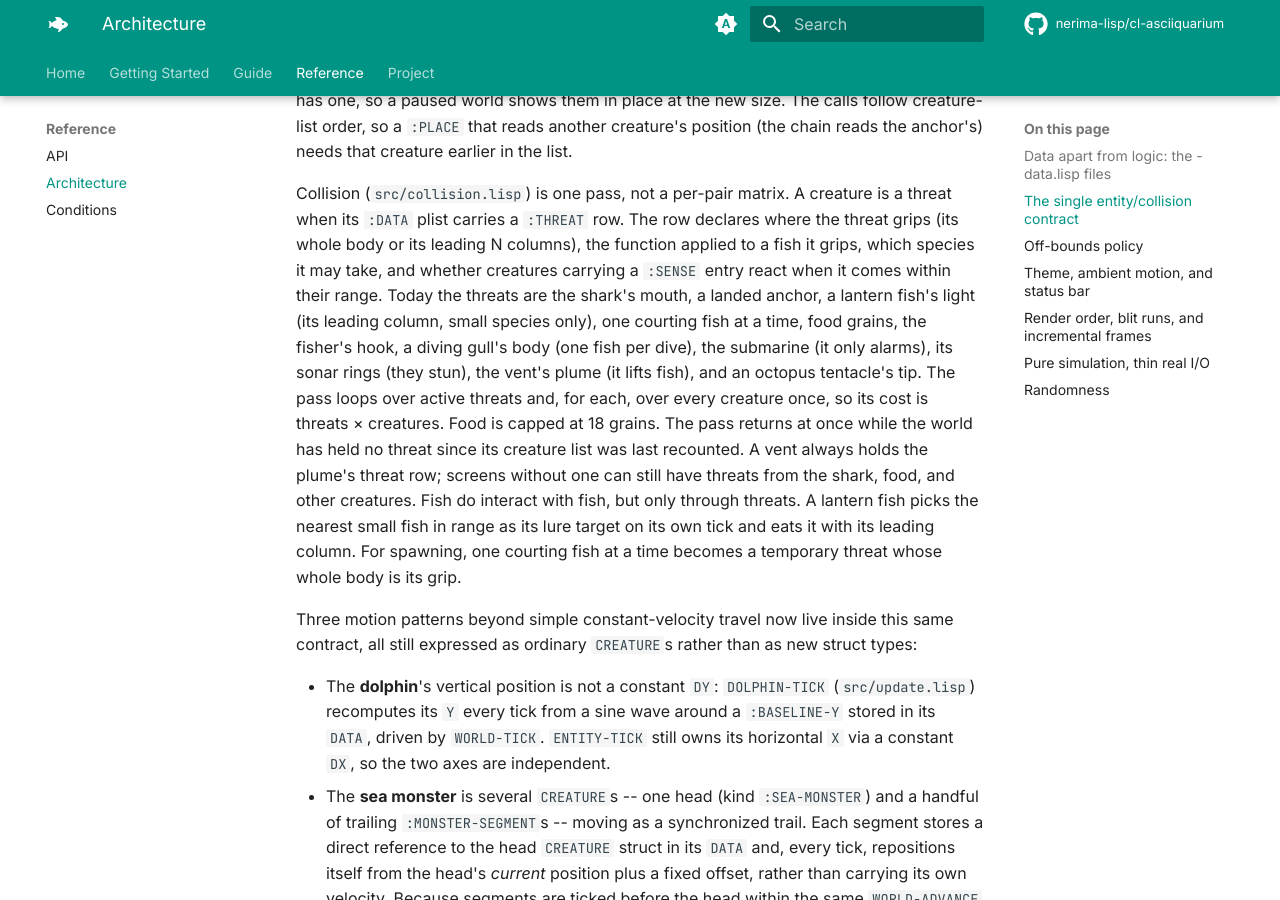
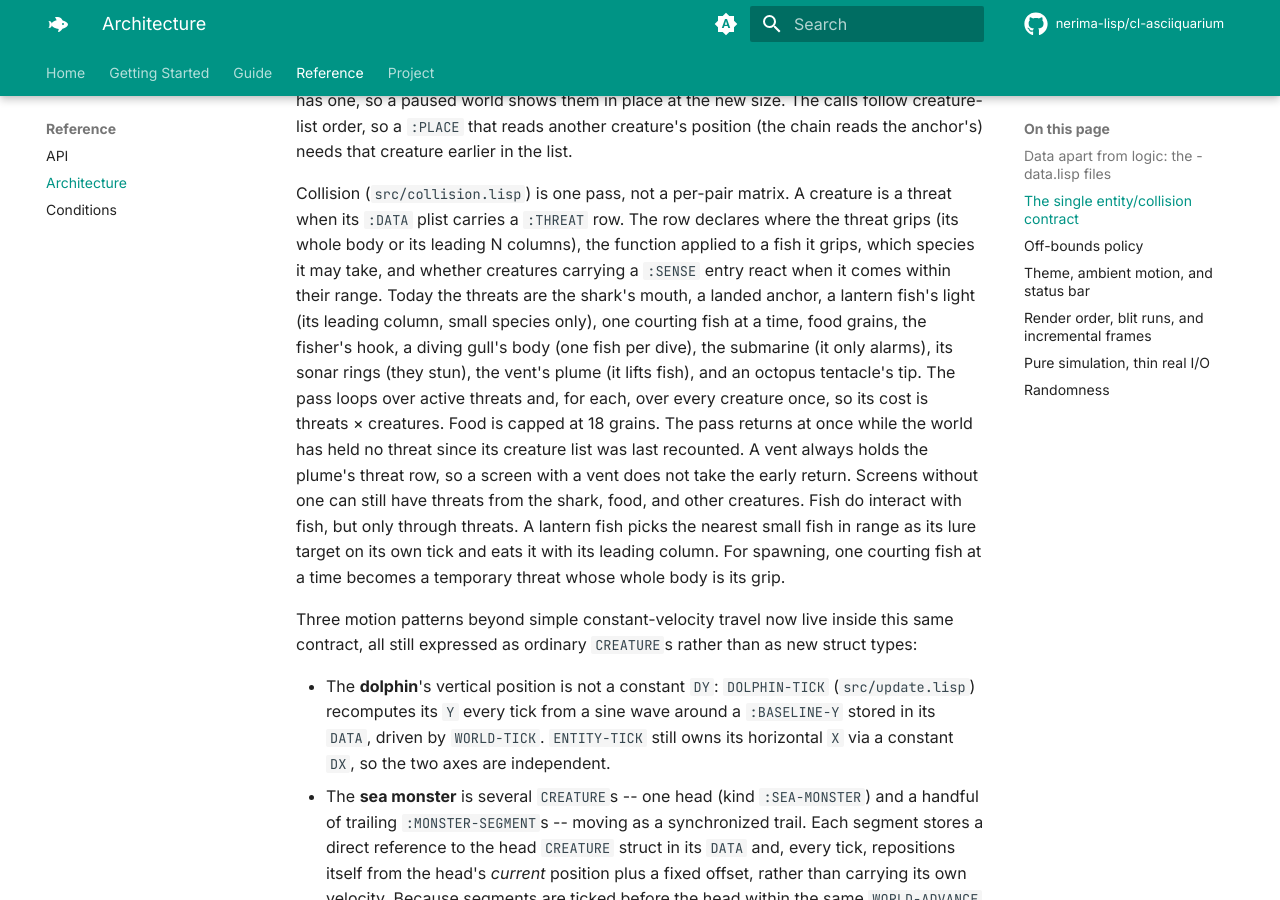
Before and after one commit to nerima-lisp/cl-asciiquarium, an MkDocs documentation site: the page built from docs/src/reference/architecture.md, in a window 1280 px wide and 900 px high, scrolled down 886 px. Built offline with MkDocs 1.6.1 and Material for MkDocs 9.7.7, drawn with Linux system fonts in a browser that asks for light colours; comment, search, counter and statistics services are not loaded.

Commit message:
docs: explain vent threat collision gate

```diff
--- a/docs/src/reference/architecture.md
+++ b/docs/src/reference/architecture.md
@@ -53,12 +53,13 @@ lifts fish), and an octopus tentacle's tip.
 The pass loops over active threats and, for each, over every creature once, so
 its cost is threats × creatures. Food is capped at 18 grains. The pass returns at once
 while the world has held no threat since its creature list was last recounted.
-A vent always holds the plume's threat row; screens without one can still have
-threats from the shark, food, and other creatures. Fish do interact with fish,
-but only through threats. A lantern fish picks the nearest small fish in range
-as its lure target on its own tick and eats it with its leading column. For
-spawning, one courting fish at a time becomes a temporary threat whose whole
-body is its grip.
+A vent always holds the plume's threat row, so a screen with a vent does not
+take the early return. Screens without one can still have threats from the
+shark, food, and other creatures. Fish do interact with fish, but only through
+threats. A lantern fish picks the nearest small fish in range as its lure
+target on its own tick and eats it with its leading column. For spawning, one
+courting fish at a time becomes a temporary threat whose whole body is its
+grip.
 
 Three motion patterns beyond simple constant-velocity travel now live inside
 this same contract, all still expressed as ordinary `CREATURE`s rather than
```
